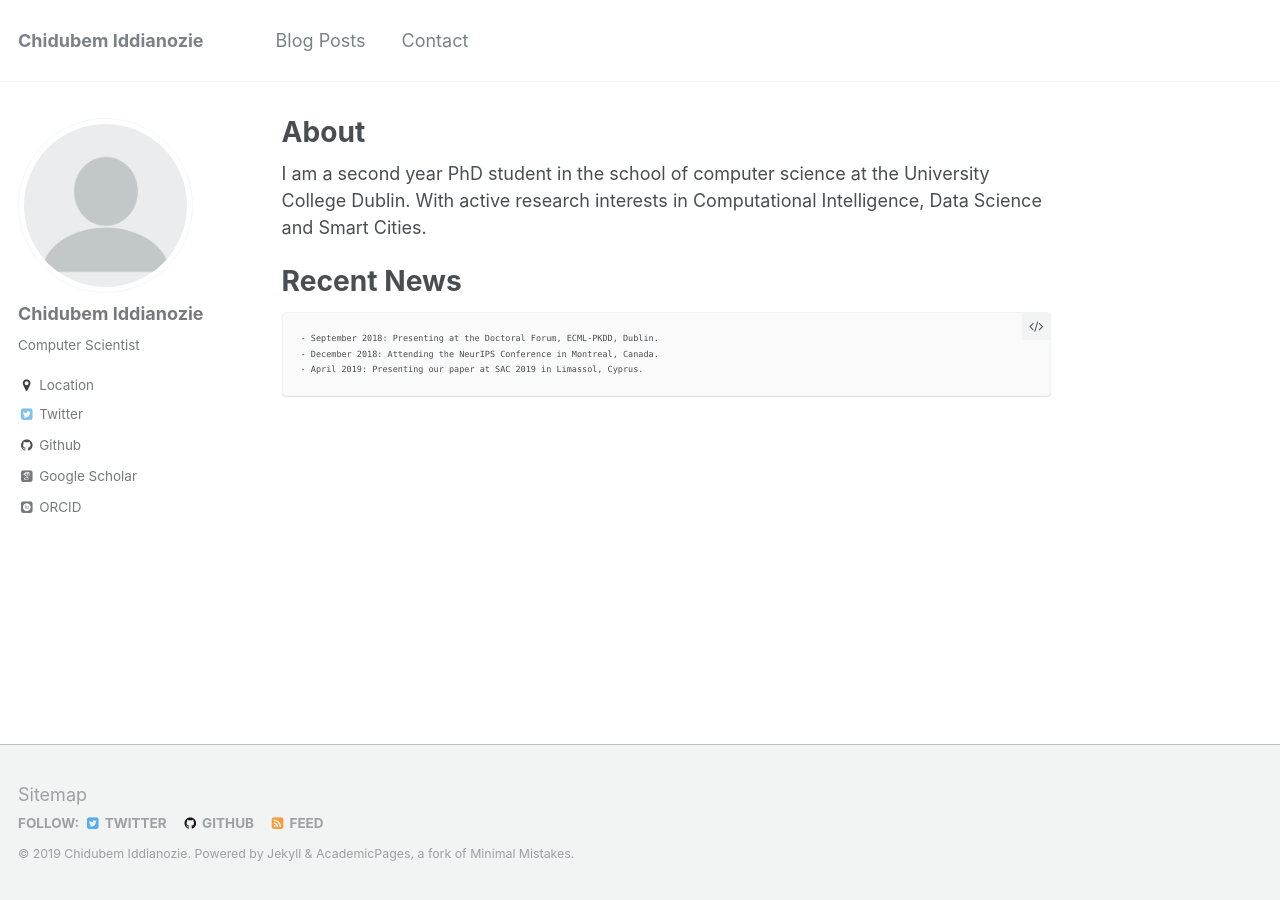
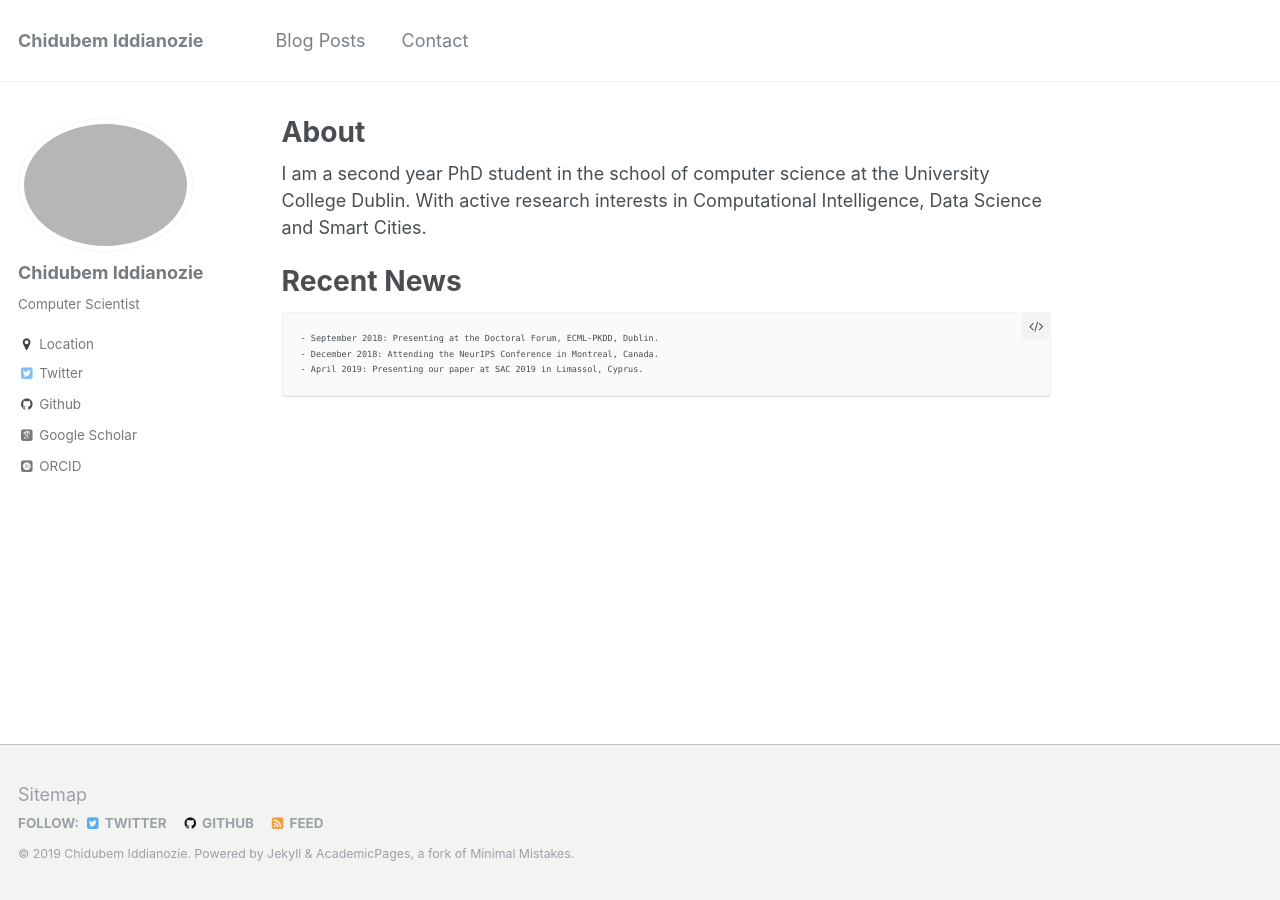
Before and after one commit to chiddianozie/chidubem-iddianozie, a Jekyll site: the page built from _pages/about.md, in a window 1280 px wide. Built offline with Jekyll 4.4.1, drawn with Linux system fonts in a browser that asks for light colours; some web fonts are replaced.

Commit message:
more changes

```diff
--- a/_config.yml
+++ b/_config.yml
@@ -79,7 +79,7 @@ analytics:
 # Site Author
 author:
   name             : "Chidubem Iddianozie"
-  avatar           : "profile.png"
+  avatar           : "montreal.png"
   bio              : "Computer Scientist"
   location         : "Location"
   employer         :
```
Also changed, not shown: 2 other files.
